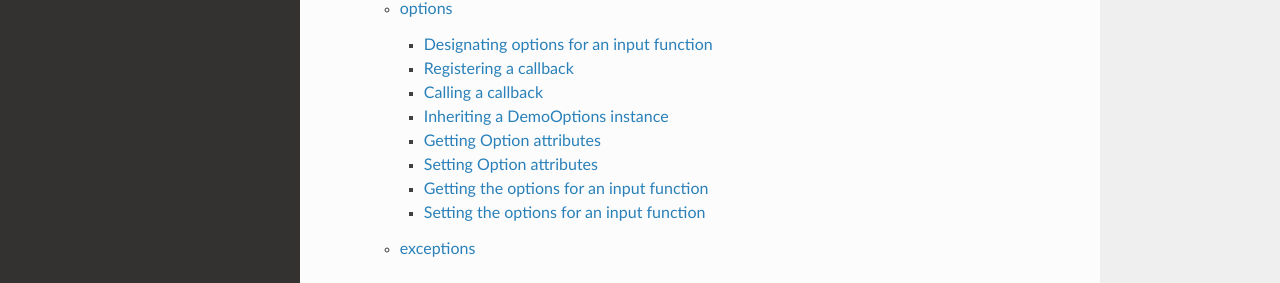
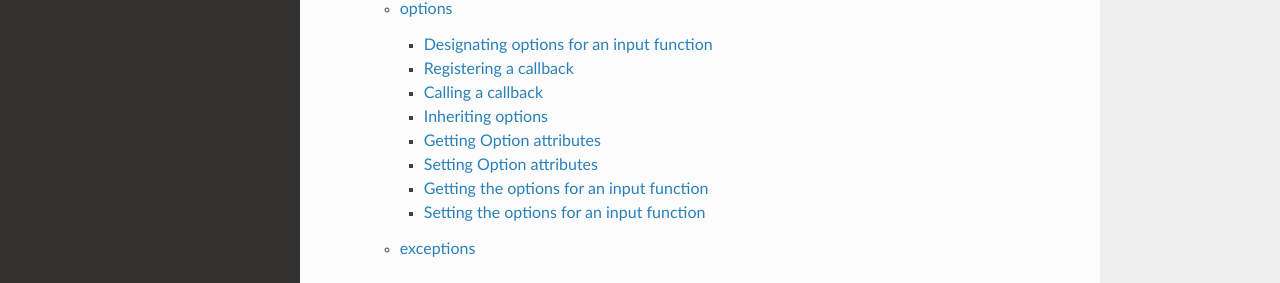
Before and after one commit to david-xhk/cli_demo, a Sphinx documentation site: the page built from docs/index.rst, in a window 1280 px wide and 1301 px high. Shown: the part 851-1134 px from the top of the window. Built offline with Sphinx 7.4.7 and the Read the Docs theme 2.0.0, drawn with Linux system fonts in a browser that asks for light colours.

```diff
--- a/docs/docs.rst
+++ b/docs/docs.rst
@@ -101,8 +101,8 @@
 
 .. autoclass:: cli_demo.options.Option.call
 
-Inheriting a DemoOptions instance
----------------------------------
+Inheriting options
+------------------
 .. automethod:: cli_demo.options.DemoOptions.copy
 
 .. automethod:: cli_demo.options.Option.copy
```
